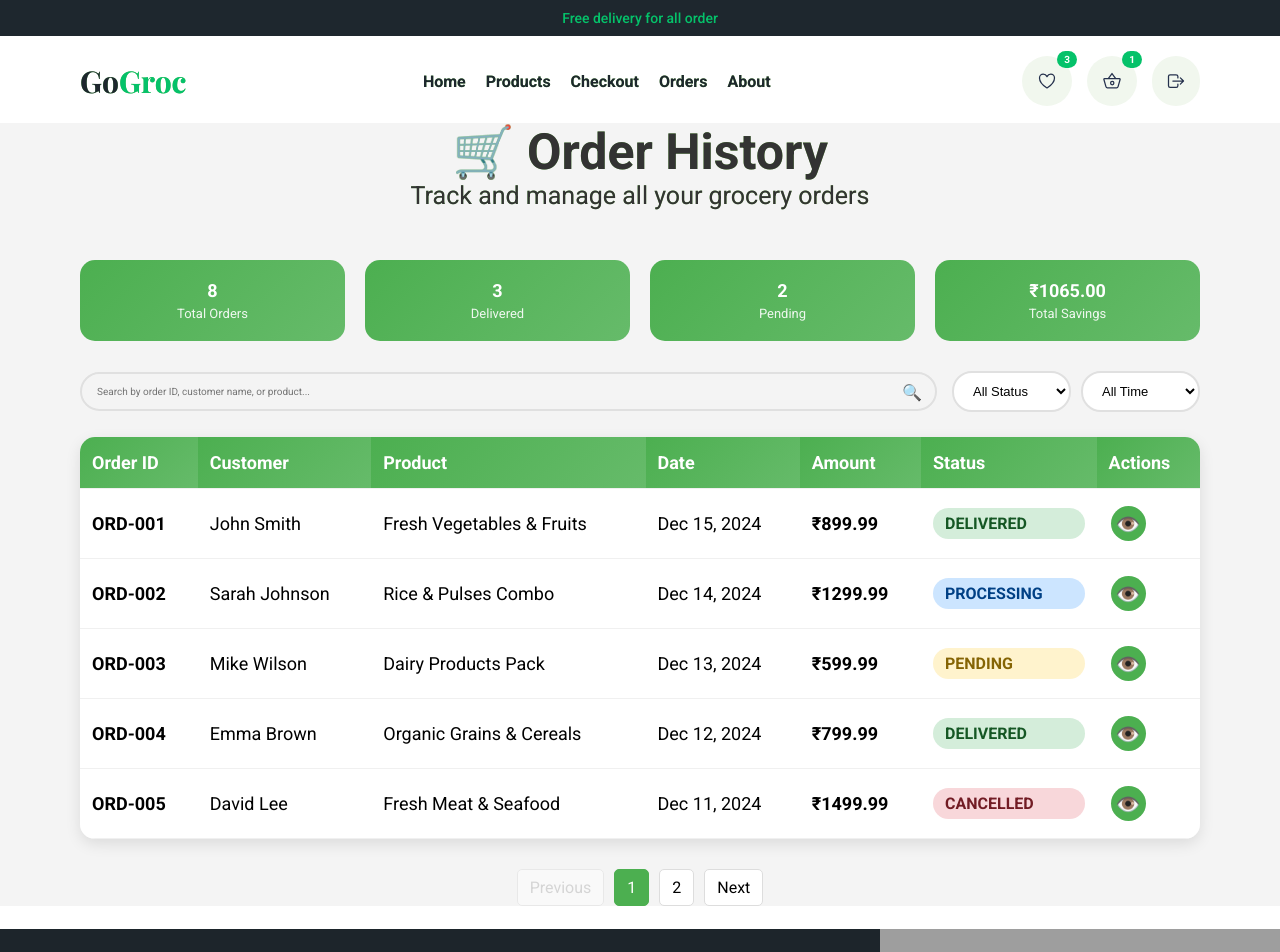
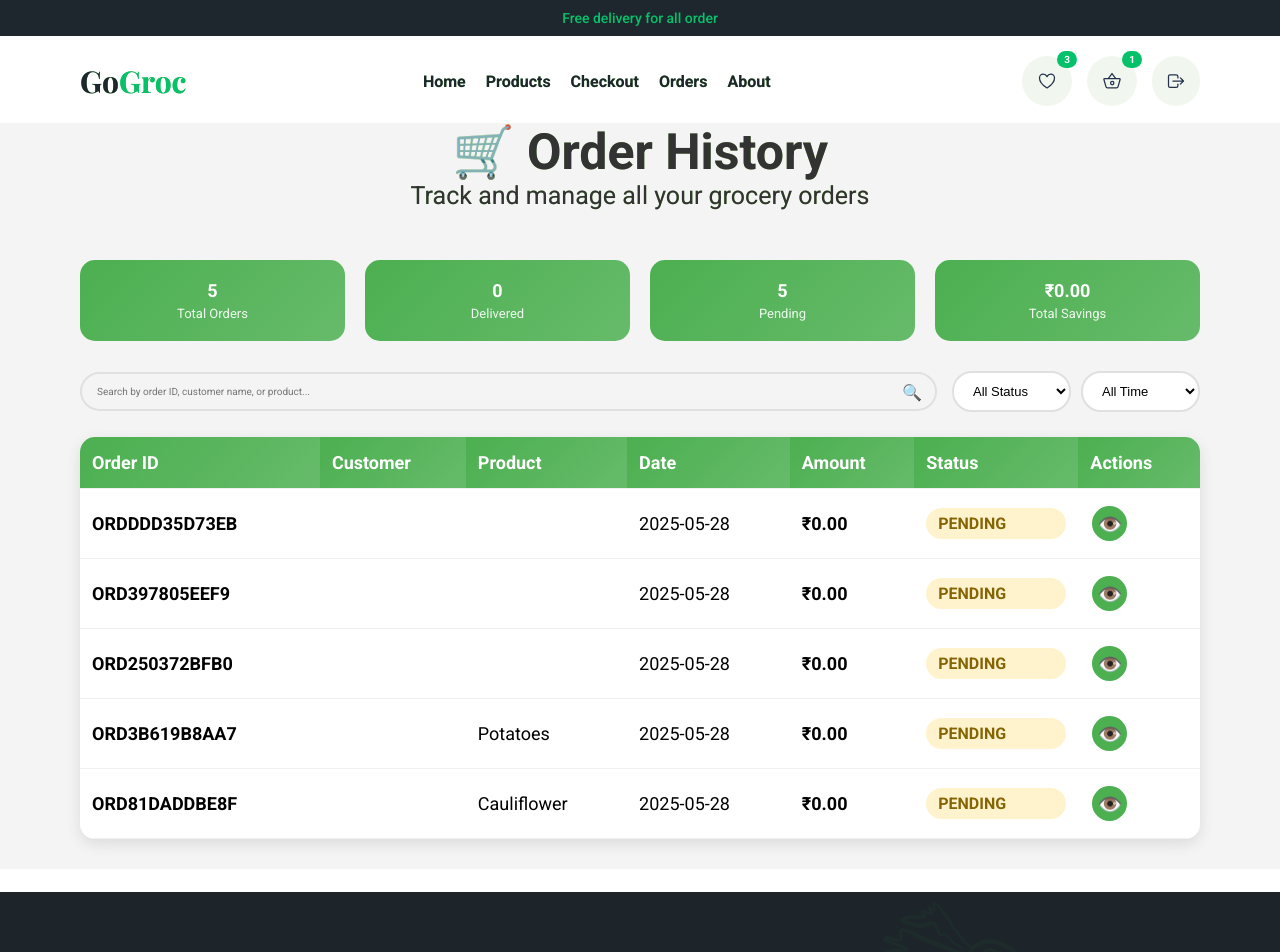
Before and after one commit to preeti1902/GoGroc, a Django app: page /store/orders/ in a window 1280 px wide. Shown: the top 952 px of the page. Run offline with Django 4.2, Linux system fonts and the light colour scheme; a user stored in the database is signed in; data comes from the database, SQL or seed files in the repository; both versions use the stored data as it was after the commit; some web fonts are replaced; grey boxes are pictures that could not be loaded.

Commit message:
Refactor order page to dynamically display user orders and statistics; update background image paths in CSS files; remove hardcoded sample data from orders template.

```diff
--- a/apps/store/views.py
+++ b/apps/store/views.py
@@ -7,6 +7,7 @@ from .models import *
 from django.views.decorators.csrf import csrf_exempt
 from django.contrib import messages
 import json
+from django.core.serializers.json import DjangoJSONEncoder
 
 def getProduct(request, slug):
     try:
@@ -130,7 +131,6 @@ def success(request):
             cart.save()
 
             address = Address.objects.get(uuid=address_id)
-            print("Address:", address)
             user = cart.user
 
             order = Order.objects.create(
@@ -221,7 +221,47 @@ def addToWishlist(request, uuid):
 
 @login_required
 def orderPage(request):
-    return render(request, 'store/orders.html')
+    user_orders = Order.objects.filter(user=request.user).prefetch_related('orderproduct_set__product')
+    total_orders = user_orders.count()
+    pending_orders = user_orders.filter(status='pending').count()
+    delivered_orders = user_orders.filter(status='delivered').count()
+    total_savings = 0
+
+    orders_list = []
+    for order in user_orders:
+        order_products = order.orderproduct_set.all()
+        product_names = ', '.join([op.product.name for op in order_products])
+        savings = sum([(op.product.price - op.price_at_order) * op.quantity
+                       for op in order_products if op.product.price > op.price_at_order])
+        total_savings += savings
+
+        # Safely get address and phone if address exists
+        address_text = order.address.address if order.address else ""
+        phone_number = order.address.mobile if order.address else ""
+
+        orders_list.append({
+            "id": order.order_number,
+            "customer": f"{request.user.first_name} {request.user.last_name}",
+            "email": request.user.email,
+            "product": product_names,
+            "date": order.created_at.strftime("%Y-%m-%d"),
+            "amount": float(order.total),
+            "savings": float(savings),
+            "status": order.status,
+            "address": address_text,
+            "phone": phone_number
+        })
+
+    context = {
+        'orders_data': json.dumps(orders_list),
+        'total_orders': total_orders,
+        'pending_orders': pending_orders,
+        'delivered_orders': delivered_orders,
+        'total_savings': total_savings,
+    }
+
+    return render(request, 'store/orders.html', context)
+
 
 @login_required
 def productOrder(request):
--- a/static/css/base.css
+++ b/static/css/base.css
@@ -777,7 +777,7 @@ body {
   \*-----------------------------------*/
 
 .footer {
-    background-image: url("../images/hero-left-bg.png"), url("../images/hero-right-bg.png");
+    background-image: url("/media/images/home/hero-left-bg.png"), url("/media/images/home/hero-right-bg.png");
     background-color: var(--charleston-green);
     background-repeat: no-repeat, no-repeat;
     background-position: bottom left, top right;
--- a/templates/store/orders.html
+++ b/templates/store/orders.html
@@ -74,131 +74,24 @@
     </div>
 
     <script>
-        // Sample orders data
-        const ordersData = [
-            {
-                id: 'ORD-001',
-                customer: 'John Smith',
-                email: 'john@example.com',
-                product: 'Fresh Vegetables & Fruits',
-                date: '2024-12-15',
-                amount: 899.99,
-                savings: 150.00,
-                status: 'delivered',
-                address: '123 Main St, Mumbai, MH 400001',
-                phone: '+91 98765 43210'
-            },
-            {
-                id: 'ORD-002',
-                customer: 'Sarah Johnson',
-                email: 'sarah@example.com',
-                product: 'Rice & Pulses Combo',
-                date: '2024-12-14',
-                amount: 1299.99,
-                savings: 200.00,
-                status: 'processing',
-                address: '456 Oak Ave, Delhi, DL 110001',
-                phone: '+91 87654 32109'
-            },
-            {
-                id: 'ORD-003',
-                customer: 'Mike Wilson',
-                email: 'mike@example.com',
-                product: 'Dairy Products Pack',
-                date: '2024-12-13',
-                amount: 599.99,
-                savings: 75.00,
-                status: 'pending',
-                address: '789 Pine St, Bangalore, KA 560001',
-                phone: '+91 76543 21098'
-            },
-            {
-                id: 'ORD-004',
-                customer: 'Emma Brown',
-                email: 'emma@example.com',
-                product: 'Organic Grains & Cereals',
-                date: '2024-12-12',
-                amount: 799.99,
-                savings: 120.00,
-                status: 'delivered',
-                address: '321 Elm St, Chennai, TN 600001',
-                phone: '+91 65432 10987'
-            },
-            {
-                id: 'ORD-005',
-                customer: 'David Lee',
-                email: 'david@example.com',
-                product: 'Fresh Meat & Seafood',
-                date: '2024-12-11',
-                amount: 1499.99,
-                savings: 300.00,
-                status: 'cancelled',
-                address: '654 Maple Ave, Hyderabad, TS 500001',
-                phone: '+91 54321 09876'
-            },
-            {
-                id: 'ORD-006',
-                customer: 'Lisa Garcia',
-                email: 'lisa@example.com',
-                product: 'Spices & Condiments',
-                date: '2024-12-10',
-                amount: 349.99,
-                savings: 50.00,
-                status: 'delivered',
-                address: '987 Cedar Ln, Pune, MH 411001',
-                phone: '+91 43210 98765'
-            },
-            {
-                id: 'ORD-007',
-                customer: 'Robert Taylor',
-                email: 'robert@example.com',
-                product: 'Beverages & Juices',
-                date: '2024-12-09',
-                amount: 459.99,
-                savings: 80.00,
-                status: 'processing',
-                address: '147 Birch St, Kolkata, WB 700001',
-                phone: '+91 32109 87654'
-            },
-            {
-                id: 'ORD-008',
-                customer: 'Jennifer Davis',
-                email: 'jennifer@example.com',
-                product: 'Snacks & Bakery Items',
-                date: '2024-12-08',
-                amount: 699.99,
-                savings: 90.00,
-                status: 'pending',
-                address: '258 Spruce Ave, Ahmedabad, GJ 380001',
-                phone: '+91 21098 76543'
-            }
-        ];
-
+        const ordersData = JSON.parse('{{ orders_data|safe|escapejs }}');
         let filteredOrders = [...ordersData];
         let currentPage = 1;
         const ordersPerPage = 5;
 
-        // Initialize the page
         function init() {
             updateStats();
             renderOrders();
             setupEventListeners();
         }
 
-        // Update statistics
         function updateStats() {
-            const totalOrders = ordersData.length;
-            const deliveredOrders = ordersData.filter(order => order.status === 'delivered').length;
-            const pendingOrders = ordersData.filter(order => order.status === 'pending').length;
-            const totalSavings = ordersData.reduce((sum, order) => sum + order.savings, 0);
-
-            document.getElementById('total-orders').textContent = totalOrders;
-            document.getElementById('delivered-orders').textContent = deliveredOrders;
-            document.getElementById('pending-orders').textContent = pendingOrders;
-            document.getElementById('total-savings').textContent = `₹${totalSavings.toFixed(2)}`;
+            document.getElementById('total-orders').textContent = '{{ total_orders }}';
+            document.getElementById('delivered-orders').textContent = '{{ delivered_orders }}';
+            document.getElementById('pending-orders').textContent = '{{ pending_orders }}';
+            document.getElementById('total-savings').textContent = `₹{{ total_savings|floatformat:2 }}`;
         }
 
-        // Render orders table
         function renderOrders() {
             const tbody = document.getElementById('orders-tbody');
             const startIndex = (currentPage - 1) * ordersPerPage;
@@ -227,7 +120,6 @@
             renderPagination();
         }
 
-        // Render pagination
         function renderPagination() {
             const totalPages = Math.ceil(filteredOrders.length / ordersPerPage);
             const pagination = document.getElementById('pagination');
@@ -239,10 +131,8 @@
 
             let paginationHTML = '';
 
-            // Previous button
             paginationHTML += `<button class="page-btn" onclick="changePage(${currentPage - 1})" ${currentPage === 1 ? 'disabled' : ''}>Previous</button>`;
 
-            // Page numbers
             for (let i = 1; i <= totalPages; i++) {
                 if (i === 1 || i === totalPages || (i >= currentPage - 2 && i <= currentPage + 2)) {
                     paginationHTML += `<button class="page-btn ${i === currentPage ? 'active' : ''}" onclick="changePage(${i})">${i}</button>`;
@@ -251,94 +141,70 @@
                 }
             }
 
-            // Next button
             paginationHTML += `<button class="page-btn" onclick="changePage(${currentPage + 1})" ${currentPage === totalPages ? 'disabled' : ''}>Next</button>`;
 
             pagination.innerHTML = paginationHTML;
         }
 
-        // Change page
         function changePage(page) {
-            const totalPages = Math.ceil(filteredOrders.length / ordersPerPage);
-            if (page >= 1 && page <= totalPages) {
             currentPage = page;
             renderOrders();
         }
+
+        function formatDate(dateStr) {
+            const d = new Date(dateStr);
+            return d.toISOString().split('T')[0];
         }
 
-        // Format date
-        function formatDate(dateString) {
-            const date = new Date(dateString);
-            return date.toLocaleDateString('en-US', {
-                year: 'numeric',
-                month: 'short',
-                day: 'numeric'
+        function viewOrder(orderId) {
+            alert("Viewing order: " + orderId);
+        }
+
+        function setupEventListeners() {
+            document.getElementById('search-input').addEventListener('input', function () {
+                const value = this.value.toLowerCase();
+                filteredOrders = ordersData.filter(order =>
+                    order.id.toLowerCase().includes(value) ||
+                    order.customer.toLowerCase().includes(value) ||
+                    order.product.toLowerCase().includes(value)
+                );
+                currentPage = 1;
+                renderOrders();
+            });
+
+            document.getElementById('status-filter').addEventListener('change', function () {
+                const value = this.value;
+                filteredOrders = value ? ordersData.filter(order => order.status === value) : [...ordersData];
+                currentPage = 1;
+                renderOrders();
+            });
+
+            document.getElementById('date-filter').addEventListener('change', function () {
+                const value = this.value;
+                const today = new Date();
+                filteredOrders = ordersData.filter(order => {
+                    const orderDate = new Date(order.date);
+                    switch (value) {
+                        case 'today':
+                            return orderDate.toDateString() === today.toDateString();
+                        case 'week':
+                            const weekAgo = new Date();
+                            weekAgo.setDate(today.getDate() - 7);
+                            return orderDate >= weekAgo;
+                        case 'month':
+                            const monthAgo = new Date();
+                            monthAgo.setMonth(today.getMonth() - 1);
+                            return orderDate >= monthAgo;
+                        default:
+                            return true;
+                    }
+                });
+                currentPage = 1;
+                renderOrders();
             });
         }
 
-        // Filter orders
-        function filterOrders() {
-            const searchTerm = document.getElementById('search-input').value.toLowerCase();
-            const statusFilter = document.getElementById('status-filter').value;
-            const dateFilter = document.getElementById('date-filter').value;
-
-            filteredOrders = ordersData.filter(order => {
-                const matchesSearch = order.id.toLowerCase().includes(searchTerm) ||
-                    order.customer.toLowerCase().includes(searchTerm) ||
-                    order.product.toLowerCase().includes(searchTerm);
-
-                const matchesStatus = !statusFilter || order.status === statusFilter;
-
-                let matchesDate = true;
-                if (dateFilter) {
-                    const orderDate = new Date(order.date);
-                    const today = new Date();
-
-                    switch (dateFilter) {
-                        case 'today':
-                            matchesDate = orderDate.toDateString() === today.toDateString();
-                            break;
-                        case 'week':
-                            const weekAgo = new Date(today.getTime() - 7 * 24 * 60 * 60 * 1000);
-                            matchesDate = orderDate >= weekAgo;
-                            break;
-                        case 'month':
-                            const monthAgo = new Date(today.getFullYear(), today.getMonth() - 1, today.getDate());
-                            matchesDate = orderDate >= monthAgo;
-                            break;
-                    }
-                }
-
-                return matchesSearch && matchesStatus && matchesDate;
-            });
-
-            currentPage = 1;
-            renderOrders();
-        }
-
-        // View order - redirect to order details page
-        function viewOrder(orderId) {
-            // Redirect to order details page with order ID as parameter
-            // You can customize this URL based on your routing setup
-            window.location.href = `order-details.html?id=${orderId}`;
-
-            // Alternative: If you want to open in a new tab/window
-            // window.open(`order-details.html?id=${orderId}`, '_blank');
-        }
-
-        // Setup event listeners
-        function setupEventListeners() {
-            const searchInput = document.getElementById('search-input');
-            const statusFilter = document.getElementById('status-filter');
-            const dateFilter = document.getElementById('date-filter');
-
-            searchInput.addEventListener('input', filterOrders);
-            statusFilter.addEventListener('change', filterOrders);
-            dateFilter.addEventListener('change', filterOrders);
-        }
-
-        // Initialize the application
-        init();
+        window.onload = init;
     </script>
 </main>
 
```
Also changed, not shown: static/css/home.css (+6 -6 lines), db.sqlite3. Lines whose indentation alone changed are shown as unchanged.
